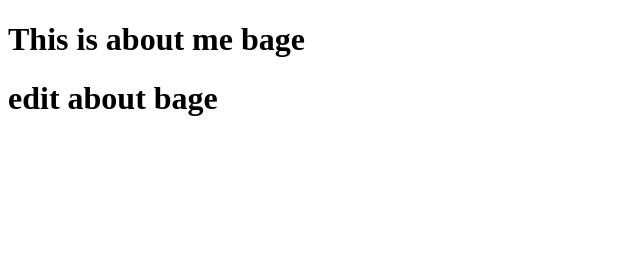
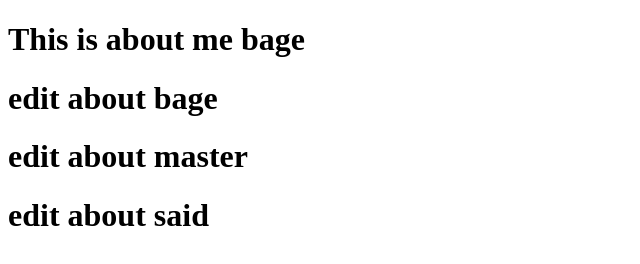
Before and after one commit to sarahmenyee/TC-one, a plain HTML site: page about.html in a window 1280 px wide. Shown: the whole page, without its empty margins (0-640 px from the left). Drawn offline with Linux system fonts and the light colour scheme.

Commit message:
add h1 in about

```diff
--- a/about.html
+++ b/about.html
@@ -6,6 +6,8 @@
 <body>
 <h1>This is about me bage</h1>
 <h1>edit about bage</h1>
+<h1>edit about master</h1>
+<h1>edit about said</h1>
 
 </body>
 </html>
```
